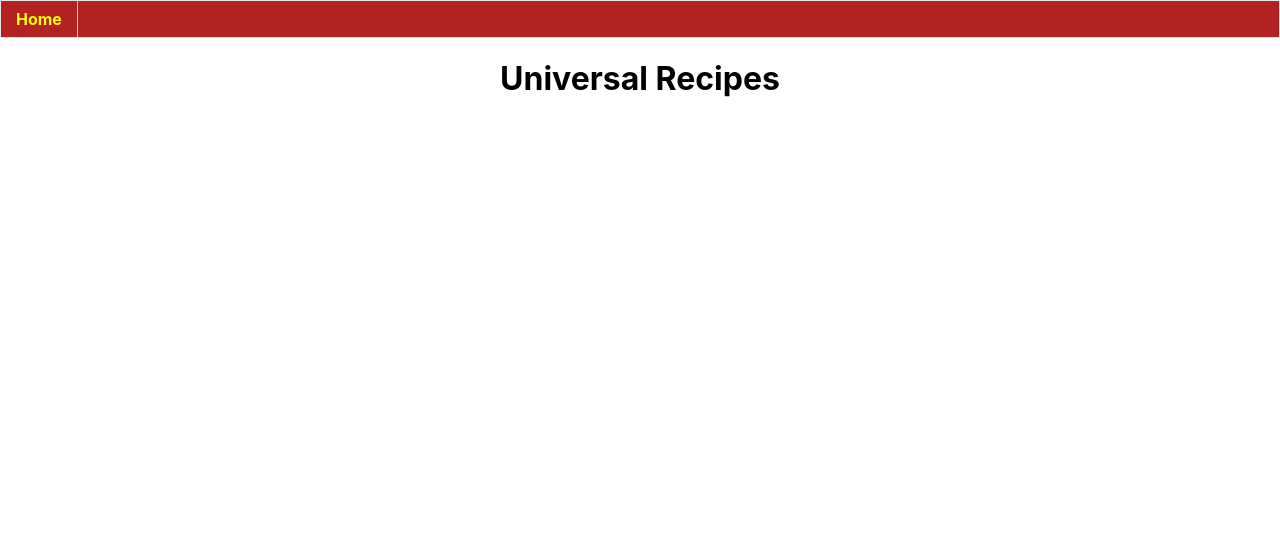
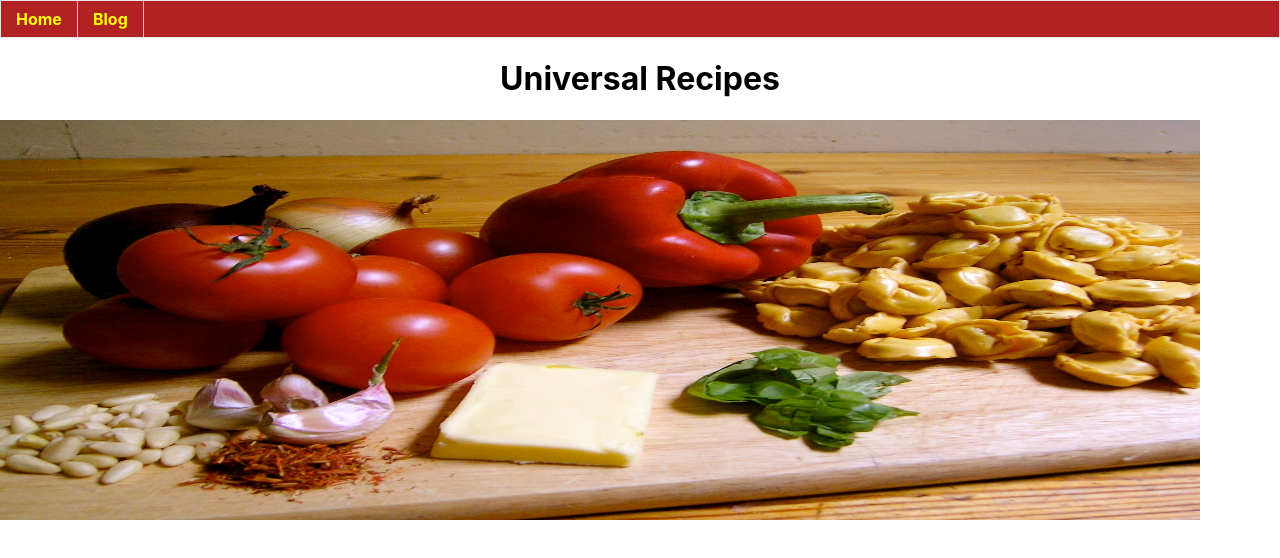
Before and after one commit to tbashar123/FinalProjectTTP, a React (Create React App) app: page / in a window 1280 px wide. Shown: the top 558 px of the page. Built offline with nearby package versions, Linux system fonts and the light colour scheme.

Commit message:
new commit

```diff
--- a/src/App.css
+++ b/src/App.css
@@ -68,3 +68,9 @@
     text-align: center;
     color:  Black
 }
+
+img {
+  position: absolute;
+  width: 1200px;
+  height: 400px;
+}
--- a/src/App.js
+++ b/src/App.js
@@ -1,7 +1,7 @@
 import React from 'react';
-import logo from './logo.svg';
 import './App.css';
-import { BrowserRouter as Router, Route, Link,  Switch  } from 'react-router-dom'
+import foodrecipe from './foodrecipe.jpg'
+
 
 
 class App extends React.Component{
@@ -10,6 +10,7 @@ class App extends React.Component{
     return(
           <div>
               <h1> Universal Recipes </h1>
+              <img src={foodrecipe} alt=""/>
 
             </div>
                 );
--- a/src/index.js
+++ b/src/index.js
@@ -1,24 +1,24 @@
 import React from 'react';
 import ReactDOM from 'react-dom';
 import { BrowserRouter as Router, Route, Link,  Switch  } from 'react-router-dom'
+import Blog from './Blog';
 import './index.css';
 import App from './App';
 
 
 const routing = (
-
 <Router>
     <div>
 
     <ul id="nav">
          <li><Link to="/">Home</Link></li>
-
+          <li><Link to="/Blog/">Blog</Link></li>
 
               </ul>
 
               <Switch>
                   <Route exact path="/" component={App} />
-
+                  <Route path="/Blog" component={Blog} />
 
               </Switch>
 
```
Also changed, not shown: src/Blog.js (added), src/foodrecipe.jpg (added).
